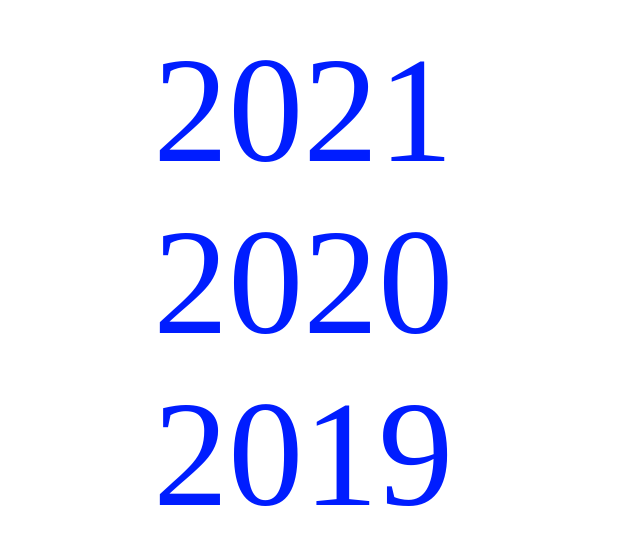
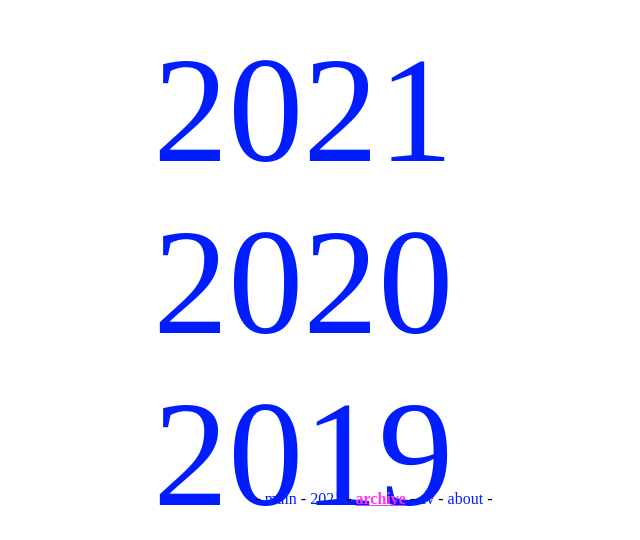
Before and after one commit to gabgrill/gabriellagrill2021, a plain HTML site: page archive.html in a window 1280 px wide. Shown: the part 276-816 px from the top of the page, without its empty margins (266-906 px from the left). Drawn offline with Linux system fonts and the light colour scheme.

Commit message:
edits to links menu

```diff
--- a/archive.css
+++ b/archive.css
@@ -27,3 +27,20 @@ a:active{
 	font-size: 150px;
 	box-sizing: border-box;
 }
+
+.links-menu{
+	width: 100%;
+	text-align: center;
+	bottom: 0;
+	display: block;
+	position: fixed;
+	left: 50%;
+	transform: translate(-50%, 0);
+	padding: 1rem;
+	z-index: 100;
+}
+
+.highlight{
+	color: rgb(255, 54, 235);
+	text-decoration: underline;
+}
--- a/archive.html
+++ b/archive.html
@@ -12,5 +12,12 @@
 		<a href="2018.html">2018</a>
 		<a href="2017.html">2017</a>
 	</div>
+	<div class="links-menu">
+		- <a href="index.html">main</a>
+		- <a href="2021.html">2021</a> -
+		<a href="archive.html"><span class="highlight"><b>archive</b></span></a> -
+		<a href="cv.html">cv</a> -
+		<a href="about.html">about</a> -
+	</div>
 </body>
 </html>
--- a/main.css
+++ b/main.css
@@ -8,12 +8,12 @@ a:link, a:visited{
 	}
 a:hover {
 	color: rgb(74, 255, 0);
-	text-decoration: none;
+	text-decoration: underline;
 	}
 
 a:active{
 	color: rgb(255, 54, 235);
-	text-decoration: none;
+	text-decoration: underline;
 	}
 
 .links-menu{
@@ -51,6 +51,11 @@ a:active{
 	box-sizing: border-box;
 }
 
+.highlight{
+	color: rgb(255, 54, 235);
+	text-decoration: underline;
+}
+
 .arrow {
 	position: absolute;
 	border: solid black;
```
Also changed, not shown: index.html (+1 -0 lines).
